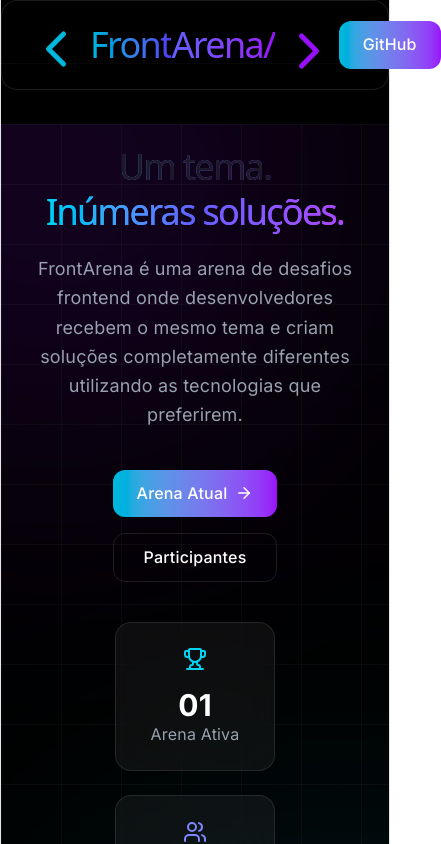
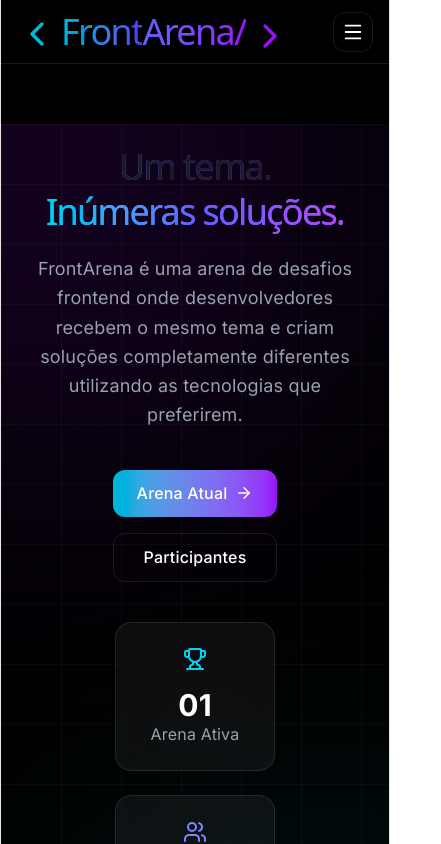
Before and after one commit to FrontArena/Frontarena-web, a React (Vite) app: page / in a window 390 px wide. Shown: the top 844 px of the page, 441 px wide, since content can reach past the window. Built offline with nearby package versions, Linux system fonts and the light colour scheme.

Commit message:
feat(Header): implement responsive mobile menu with animations and improve layout

```diff
--- a/src/components/Header.jsx
+++ b/src/components/Header.jsx
@@ -1,8 +1,17 @@
-import { motion } from "framer-motion";
-import { ChevronRight, ChevronLeft } from "lucide-react";
+import { motion, AnimatePresence } from "framer-motion";
+import { useState } from "react";
+import {
+    ChevronRight,
+    ChevronLeft,
+    Menu,
+    X,
+} from "lucide-react";
+
 import Button from "./ui/Button";
 
 export default function Header() {
+    const [menuOpen, setMenuOpen] = useState(false);
+
     return (
         <motion.header
             initial={{ y: -80, opacity: 0 }}
@@ -10,18 +19,19 @@ export default function Header() {
             transition={{ duration: 0.7 }}
             className="sticky top-0 left-0 z-50 h-16 w-full border-b border-white/10 bg-black/60 backdrop-blur-xl"
         >
-            <div className="flex items-center justify-between rounded-2xl border border-white/10 bg-black/60 px-6 backdrop-blur-xl">
+            <div className="flex h-full items-center justify-between px-4 md:px-6">
+
                 {/* Logo */}
                 <a
                     href="/"
                     className="group flex items-center gap-1"
                 >
                     <ChevronLeft
-                        size={60}
-                        className="text-cyan-500 transition duration-300 group-hover:-translate-x-1 mt-2"
+                        size={40}
+                        className="mt-1 text-cyan-500 transition duration-300 group-hover:-translate-x-1 md:size-[60px]"
                     />
 
-                    <h1 className="font-['Orbitron'] text-2xl font-bold tracking-wide">
+                    <h1 className="font-['Orbitron'] text-lg font-bold tracking-wide md:text-2xl">
                         <span className="bg-gradient-to-r from-cyan-500 to-indigo-600 bg-clip-text text-transparent">
                             Front
                         </span>
@@ -32,65 +42,134 @@ export default function Header() {
                     </h1>
 
                     <ChevronRight
-                        size={60}
-                        className="text-purple-600 transition duration-300 group-hover:translate-x-1 mt-3"
+                        size={40}
+                        className="mt-2 text-purple-600 transition duration-300 group-hover:translate-x-1 md:size-[60px]"
                     />
                 </a>
 
-                {/* Navegação */}
+                {/* Desktop */}
+                <div className="hidden items-center gap-6 md:flex">
                     <nav>
-                    <ul className="hidden items-center gap-8 text-sm md:flex">
+                        <ul className="flex items-center gap-4">
                             <li>
-                            <Button
-                                variant="ghost"
-                                href="#about"
-                                className="text-gray-400 transition hover:text-white"
-                            >
+                                <Button variant="ghost" href="#about">
                                     Sobre
                                 </Button>
                             </li>
 
                             <li>
-                            <Button
-                                variant="ghost"
-                                href="\monster"
-                                className="text-gray-400 transition hover:text-white"
-                            >
+                                <Button variant="ghost" href="/monster">
                                     Arena Atual
                                 </Button>
                             </li>
 
                             <li>
-                            <Button
-                                variant="ghost"
-                                href="#participants"
-                                className="text-gray-400 transition hover:text-white"
-                            >
+                                <Button variant="ghost" href="#participants">
                                     Participantes
                                 </Button>
                             </li>
 
                             <li>
-                            <Button
-                                variant="ghost"
-                                href="#ranking"
-                                className="text-gray-400 transition hover:text-white"
-                            >
+                                <Button variant="ghost" href="#ranking">
                                     Ranking
                                 </Button>
                             </li>
                         </ul>
                     </nav>
 
-                {/* CTA */}
                     <Button
-                    variant="primary"
                         href="https://github.com/FrontArena"
                         target="_blank"
                     >
                         GitHub
                     </Button>
                 </div>
+
+                {/* Mobile Button */}
+                <button
+                    onClick={() => setMenuOpen(true)}
+                    className="rounded-xl border border-white/10 p-2 text-white md:hidden"
+                >
+                    <Menu size={22} />
+                </button>
+
+                {/* Mobile Menu */}
+                <AnimatePresence>
+                    {menuOpen && (
+                        <>
+                            {/* Overlay */}
+                            <motion.div
+                                initial={{ opacity: 0 }}
+                                animate={{ opacity: 1 }}
+                                exit={{ opacity: 0 }}
+                                onClick={() => setMenuOpen(false)}
+                                className="fixed inset-0 bg-black/70 backdrop-blur-sm"
+                            />
+
+                            {/* Drawer */}
+                            <motion.div
+                                initial={{ x: "100%" }}
+                                animate={{ x: 0 }}
+                                exit={{ x: "100%" }}
+                                transition={{ type: "spring", damping: 25 }}
+                                className="fixed top-0 right-0 h-screen w-[280px] border-l border-white/10 bg-black p-6"
+                            >
+                                <div className="mb-10 flex items-center justify-between">
+                                    <h2 className="font-['Orbitron'] text-xl text-white">
+                                        Menu
+                                    </h2>
+
+                                    <button
+                                        onClick={() => setMenuOpen(false)}
+                                        className="text-gray-400"
+                                    >
+                                        <X size={24} />
+                                    </button>
+                                </div>
+
+                                <nav className="flex flex-col gap-4">
+                                    <Button
+                                        variant="ghost"
+                                        href="#about"
+                                    >
+                                        Sobre
+                                    </Button>
+
+                                    <Button
+                                        variant="ghost"
+                                        href="/monster"
+                                    >
+                                        Arena Atual
+                                    </Button>
+
+                                    <Button
+                                        variant="ghost"
+                                        href="#participants"
+                                    >
+                                        Participantes
+                                    </Button>
+
+                                    <Button
+                                        variant="ghost"
+                                        href="#ranking"
+                                    >
+                                        Ranking
+                                    </Button>
+
+                                    <div className="mt-4 border-t border-white/10 pt-4">
+                                        <Button
+                                            href="https://github.com/FrontArena"
+                                            target="_blank"
+                                        >
+                                            GitHub
+                                        </Button>
+                                    </div>
+                                </nav>
+                            </motion.div>
+                        </>
+                    )}
+                </AnimatePresence>
+            </div>
         </motion.header>
     );
 }
```
Lines whose indentation alone changed are shown as unchanged.
